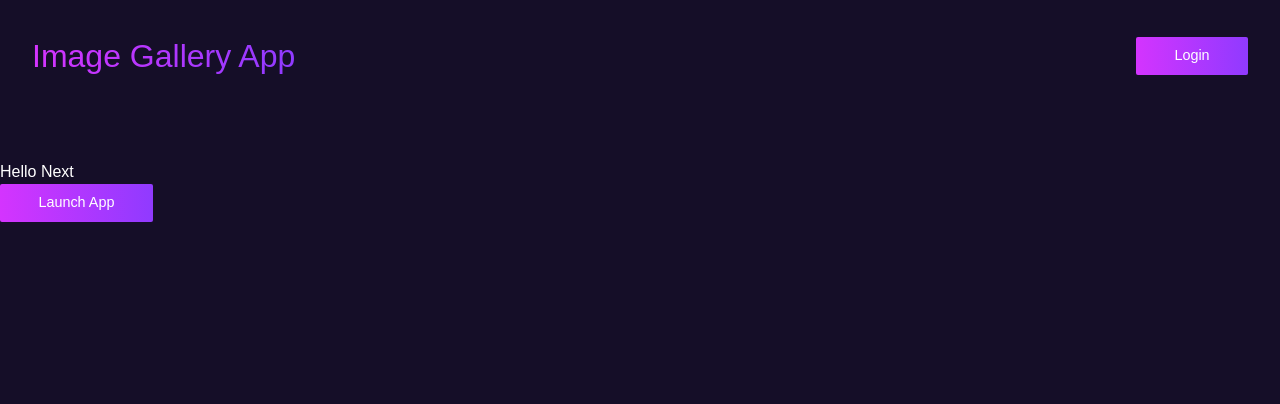
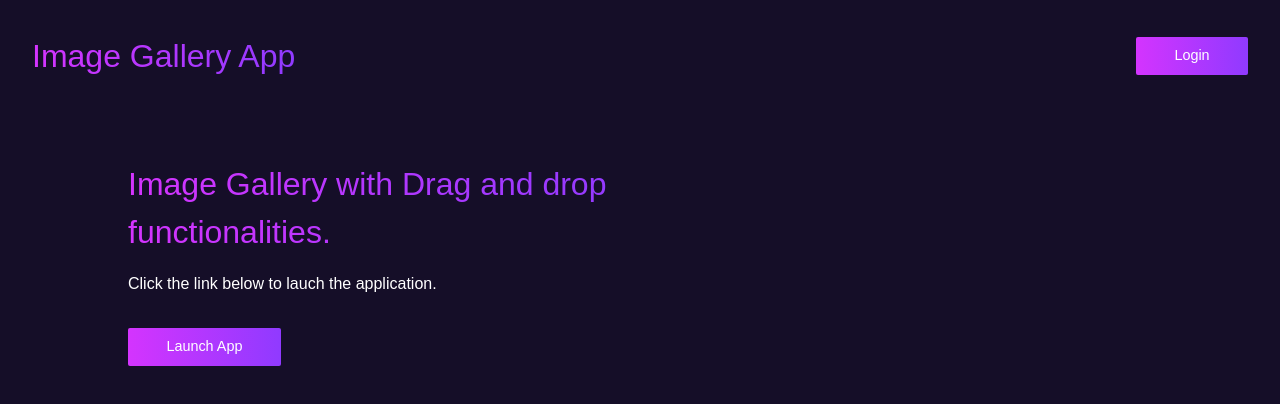
Before and after one commit to AfolabiOlajide/HNGx-Phase3-Image-Gallery, a Next.js app: page / in a window 1280 px wide. Shown: the top 404 px of the page. Built offline with nearby package versions, Linux system fonts and the light colour scheme; no server answers; a web font is replaced by a local one.

Commit message:
made some fixes

```diff
--- /dev/null
+++ b/app/(app)/app/loading.tsx
@@ -0,0 +1,9 @@
+
+
+const Loading = () => {
+    return (
+        <div>Loading................</div>
+    )
+}
+
+export default Loading;
--- a/app/(app)/components/ImageCard.tsx
+++ b/app/(app)/components/ImageCard.tsx
@@ -1,3 +1,5 @@
+'use client'
+import { useState } from 'react';
 import {useSortable} from '@dnd-kit/sortable';
 import {CSS} from '@dnd-kit/utilities';
 import Image from "next/image";
@@ -15,22 +17,23 @@ const ImageCard = ({ url, id, tag, index }: ImageCardProps) => {
         attributes,
         listeners,
         setNodeRef,
-        setActivatorNodeRef,
         transform,
         transition,
     } = sortable;
 
     const style = {
         transform: CSS.Transform.toString(transform),
-        // transition,
+        transition,
         transformOrigin: '0 0',
     };
 
+
+
     return (
         <div ref={setNodeRef} {...attributes} {...listeners} style={style} className="image-card bg-dark rounded-md ring-2 ring-secondary/30 hover:ring-secondary/60 p-[.2rem] trans">
-            <div ref={setActivatorNodeRef} className="img w-full aspect-square overflow-hidden rounded-md">
+            <div className="img w-full aspect-square overflow-hidden rounded-md">
                 <Image
-                    className="w-full"
+                    className={`w-full`}
                     src={url}
                     width={30}
                     height={30}
@@ -39,7 +42,7 @@ const ImageCard = ({ url, id, tag, index }: ImageCardProps) => {
                 />
             </div>
             <div className="tag my-[1rem]">
-                <span className="block bg-grad-light p-[.5rem] lg:p-[1rem] w-max rounded-md">{tag}</span>
+                <span className="block bg-grad-light p-[.5rem] lg:p-[1rem] w-max rounded-md">#{tag}</span>
             </div>
         </div>
     );
--- a/app/(auth)/signin/page.tsx
+++ b/app/(auth)/signin/page.tsx
@@ -8,7 +8,6 @@ import Input from "../components/Input";
 function SignIn() {
     const searchParams = useSearchParams()
     const errorParam = searchParams.get('error')
-    console.log(errorParam)
 
     const emailRef = useRef<HTMLInputElement | null>(null);
     const passwordRef = useRef<HTMLInputElement | null>(null);
--- a/app/(root)/page.tsx
+++ b/app/(root)/page.tsx
@@ -7,8 +7,9 @@ import Button from "@/components/Button";
 
 export default function Home() {
   return (
-    <main className="">
-      <h1>Hello Next</h1>
+    <main className=" w-[90%] md:w-[80%] mx-auto">
+      <h1 className="text-[2rem] w-[90%] md:w-[50%] mb-[1rem] text-gradient">Image Gallery with Drag and drop functionalities.</h1>
+      <p className="mb-[2rem]">Click the link below to lauch the application.</p>
       <Link href={`/app`}>
         <Button text="Launch App"/>
       </Link>
```
